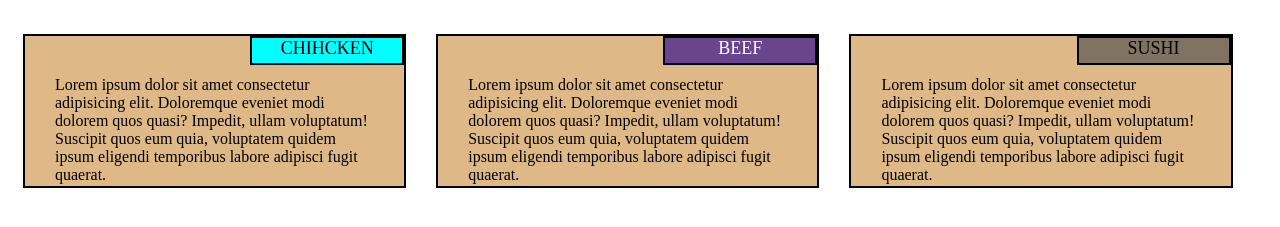
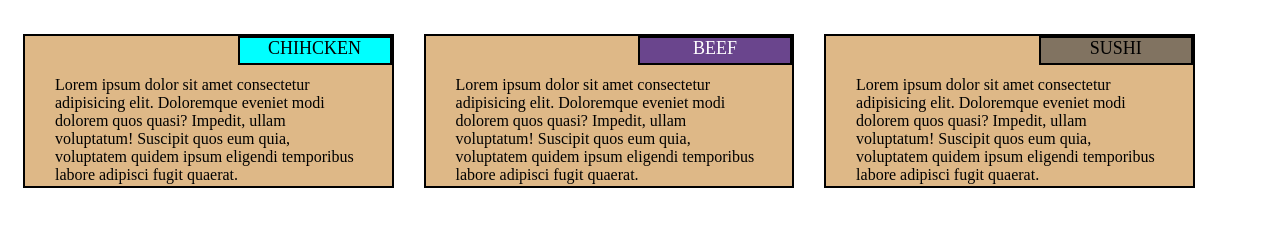
Before and after one commit to ShriBhalke/mod-2-solution, a plain HTML site: page index.html in a window 1280 px wide. Shown: the part 61-288 px from the top of the page. Drawn offline with Linux system fonts and the light colour scheme.

Commit message:
Update style.css

```diff
--- a/style.css
+++ b/style.css
@@ -5,7 +5,7 @@ h1 {
 }
 
 .box {
-    width: 30%;
+    width: 29%;
     height: 150px;
     margin: 15px;
     border: 2px solid black;
```
